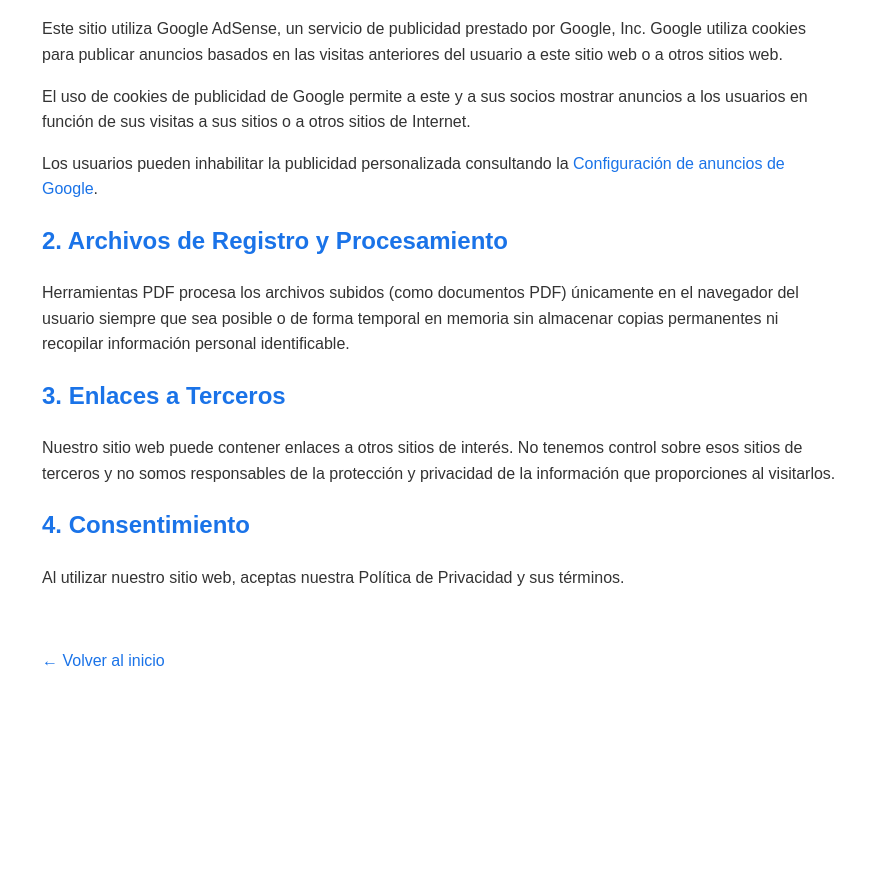
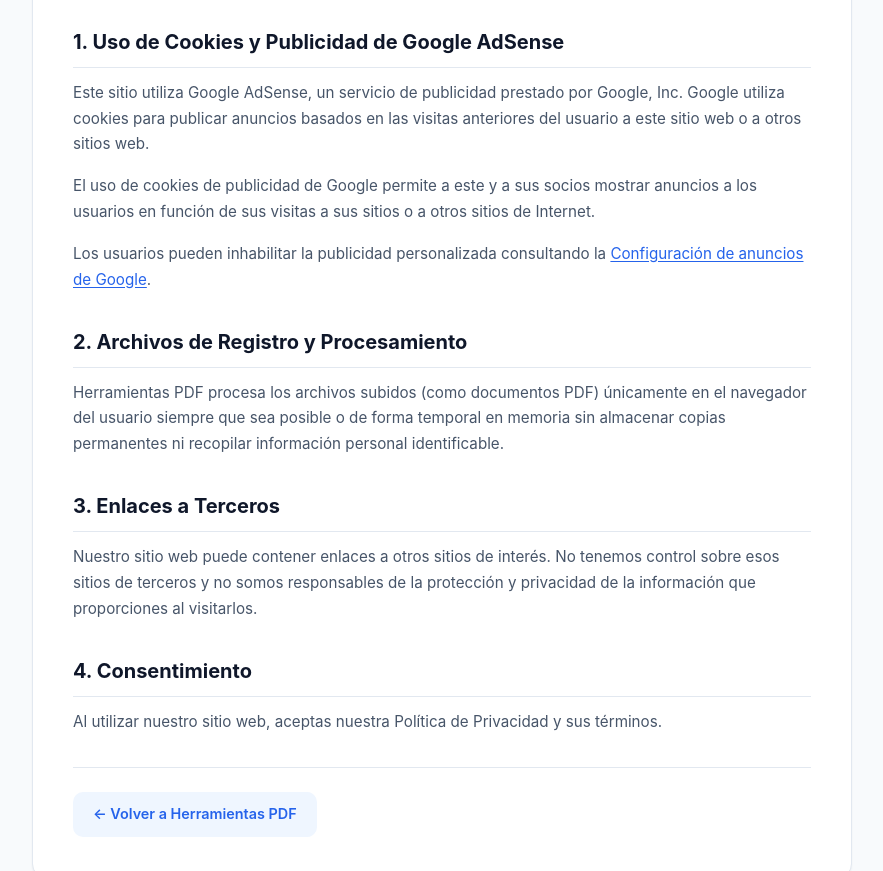
Before and after one commit to herramientaspdf/herramientaspdf.github.io, a website: page privacy.html in a window 1280 px wide. Shown: the part 227-1098 px from the top of the page, without its empty margins (198-1081 px from the left). Before the commit the page ends 936 px from the top, so only its background shows below. Drawn offline with Linux system fonts and the light colour scheme.

Commit message:
feat: update privacy policy page and footer links
Integrate the privacy policy page into the main navigation, add AdSense support, and improve the styling of the privacy policy page to match the application's design system.

```diff
--- a/privacy.html
+++ b/privacy.html
@@ -1,24 +1,85 @@
 <!DOCTYPE html>
 <html lang="es">
 <head>
+    <script async src="https://pagead2.googlesyndication.com/pagead/js/adsbygoogle.js?client=ca-pub-9787465248171255"
+     crossorigin="anonymous"></script>
     <meta charset="UTF-8">
     <meta name="viewport" content="width=device-width, initial-scale=1.0">
     <title>Política de Privacidad - Herramientas PDF</title>
+    <link rel="stylesheet" href="css/styles.css">
     <style>
-        body { font-family: Arial, sans-serif; line-height: 1.6; max-width: 800px; margin: 0 auto; padding: 20px; color: #333; }
-        h1, h2 { color: #1a73e8; }
-        a { color: #1a73e8; text-decoration: none; }
-        a:hover { text-decoration: underline; }
+        .privacy-page-container {
+            max-width: 820px;
+            margin: 2rem auto;
+            padding: 2.5rem;
+            background: var(--bg-surface, #ffffff);
+            border: 1px solid var(--border-color, #e2e8f0);
+            border-radius: var(--radius-lg, 12px);
+            box-shadow: var(--shadow-sm, 0 1px 3px rgba(0,0,0,0.05));
+            color: var(--text-primary, #1e293b);
+            line-height: 1.7;
+        }
+        .privacy-page-container h1 {
+            font-size: 1.875rem;
+            font-weight: 800;
+            color: var(--brand-primary, #2563eb);
+            margin-bottom: 1.25rem;
+        }
+        .privacy-page-container h2 {
+            font-size: 1.25rem;
+            font-weight: 700;
+            color: var(--text-primary, #1e293b);
+            margin-top: 2rem;
+            margin-bottom: 0.75rem;
+            border-bottom: 1px solid var(--border-color, #e2e8f0);
+            padding-bottom: 0.5rem;
+        }
+        .privacy-page-container p {
+            margin-bottom: 1rem;
+            color: var(--text-secondary, #475569);
+            font-size: 0.95rem;
+        }
+        .privacy-page-container a {
+            color: var(--brand-primary, #2563eb);
+            text-decoration: underline;
+            text-underline-offset: 2px;
+        }
+        .privacy-page-container a:hover {
+            color: var(--brand-hover, #1d4ed8);
+        }
+        .back-btn-box {
+            margin-top: 2rem;
+            padding-top: 1.5rem;
+            border-top: 1px solid var(--border-color, #e2e8f0);
+        }
+        .back-btn {
+            display: inline-flex;
+            align-items: center;
+            gap: 0.5rem;
+            padding: 0.65rem 1.25rem;
+            background: var(--brand-light, #eff6ff);
+            color: var(--brand-primary, #2563eb) !important;
+            border-radius: var(--radius-md, 8px);
+            font-weight: 600;
+            font-size: 0.9rem;
+            text-decoration: none !important;
+            transition: var(--transition, all 0.2s);
+        }
+        .back-btn:hover {
+            background: var(--brand-primary, #2563eb);
+            color: #ffffff !important;
+        }
     </style>
 </head>
-<body>
+<body style="background-color: var(--bg-main, #f8fafc); min-height: 100vh; padding: 1.5rem 1rem;">
+    <main class="privacy-page-container">
         <h1>Política de Privacidad</h1>
         <p>En <strong>Herramientas PDF</strong> (disponible en <a href="https://herramientaspdf.github.io/">https://herramientaspdf.github.io/</a>), la privacidad de nuestros visitantes es de suma importancia.</p>
 
         <h2>1. Uso de Cookies y Publicidad de Google AdSense</h2>
         <p>Este sitio utiliza Google AdSense, un servicio de publicidad prestado por Google, Inc. Google utiliza cookies para publicar anuncios basados en las visitas anteriores del usuario a este sitio web o a otros sitios web.</p>
         <p>El uso de cookies de publicidad de Google permite a este y a sus socios mostrar anuncios a los usuarios en función de sus visitas a sus sitios o a otros sitios de Internet.</p>
-    <p>Los usuarios pueden inhabilitar la publicidad personalizada consultando la <a href="https://adssettings.google.com/" target="_blank">Configuración de anuncios de Google</a>.</p>
+        <p>Los usuarios pueden inhabilitar la publicidad personalizada consultando la <a href="https://adssettings.google.com/" target="_blank" rel="noopener noreferrer">Configuración de anuncios de Google</a>.</p>
 
         <h2>2. Archivos de Registro y Procesamiento</h2>
         <p>Herramientas PDF procesa los archivos subidos (como documentos PDF) únicamente en el navegador del usuario siempre que sea posible o de forma temporal en memoria sin almacenar copias permanentes ni recopilar información personal identificable.</p>
@@ -29,7 +90,9 @@
         <h2>4. Consentimiento</h2>
         <p>Al utilizar nuestro sitio web, aceptas nuestra Política de Privacidad y sus términos.</p>
 
-    <br>
-    <p><a href="index.html">&larr; Volver al inicio</a></p>
+        <div class="back-btn-box">
+            <a href="index.html" class="back-btn">&larr; Volver a Herramientas PDF</a>
+        </div>
+    </main>
 </body>
 </html>
```
Also changed, not shown: index.html (+4 -2 lines). Lines whose indentation alone changed are shown as unchanged.
